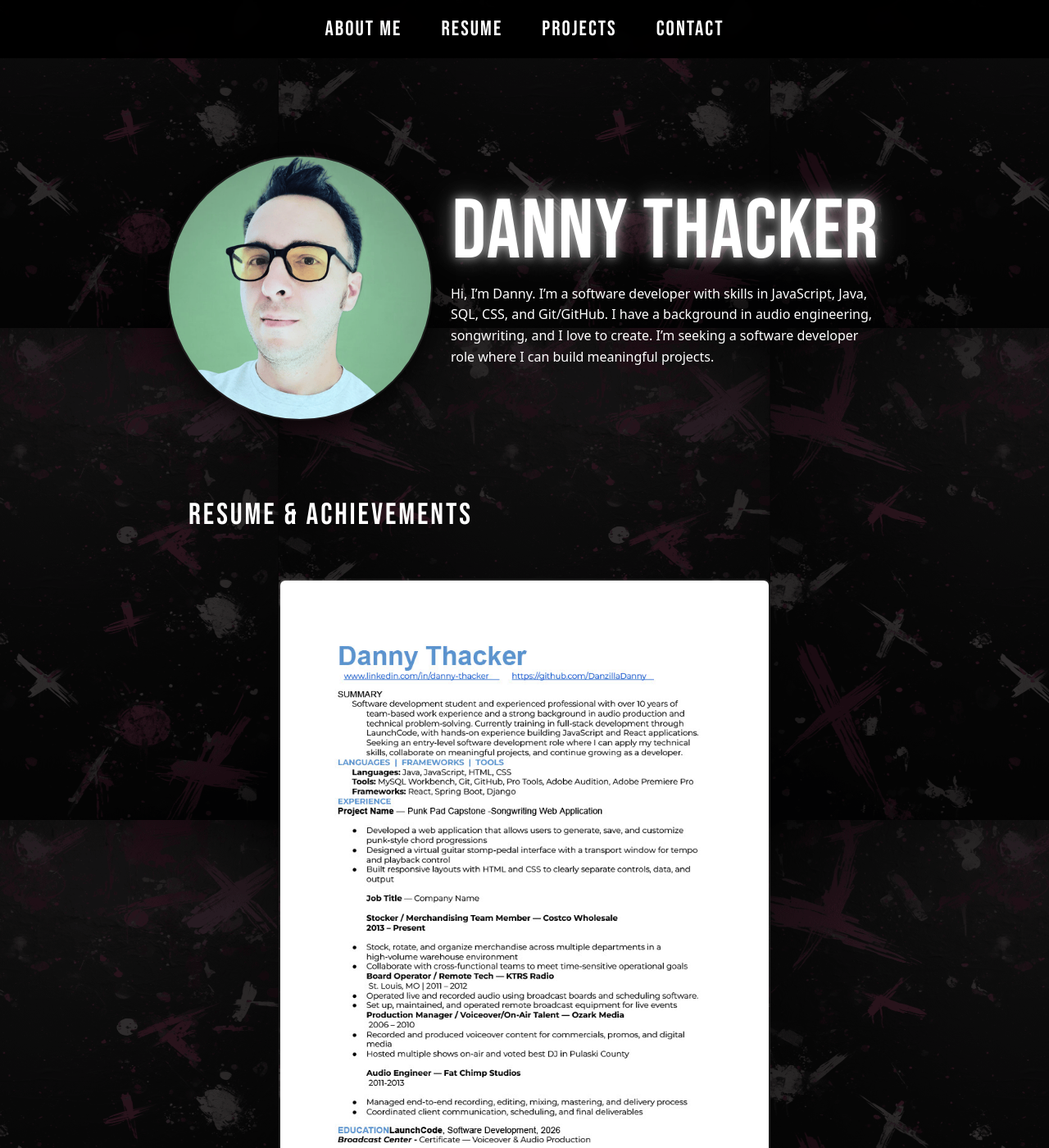
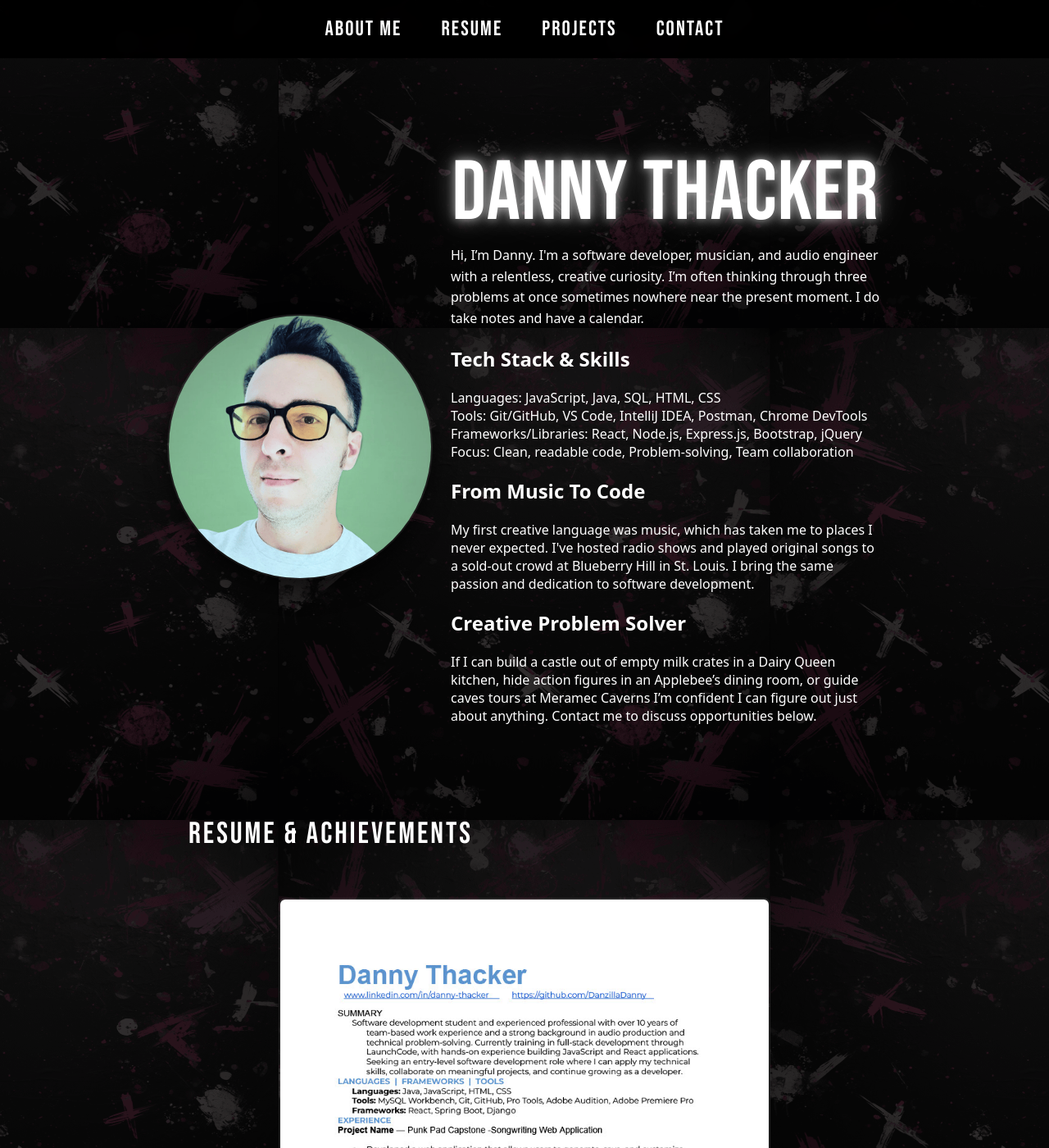
Before and after one commit to DanzillaDanny/DanzillaDanny.github.io, a Jekyll site: the page built from index.md, in a window 1280 px wide and 1400 px high. Shown: the whole window at 82% size. Built offline with Jekyll 4.4.1, drawn with Linux system fonts in a browser that asks for light colours; some of the changed text lies outside the part shown.

Commit message:
rewrote about me and punk pad section to show character

```diff
--- a/_layouts/default.html
+++ b/_layouts/default.html
@@ -32,9 +32,28 @@
      <div class="hero-text">
         <h1>DANNY THACKER</h1>
         <p>
-        Hi, I’m Danny. I’m a software developer with skills in JavaScript, Java, SQL, CSS, and Git/GitHub.
-        I have a background in audio engineering, songwriting, and I love to create.
-        I’m seeking a software developer role where I can build meaningful projects.
+Hi, I’m Danny. I'm a software developer, musician, and audio engineer with a relentless, creative curiosity.
+I’m often thinking through three problems at once sometimes nowhere near the present moment. I do take notes
+and have a calendar.
+
+<h2>Tech Stack & Skills</h2>
+
+Languages: JavaScript, Java, SQL, HTML, CSS<br/>
+Tools: Git/GitHub, VS Code, IntelliJ IDEA, Postman, Chrome DevTools<br/>
+Frameworks/Libraries: React, Node.js, Express.js, Bootstrap, jQuery<br/>
+Focus: Clean, readable code, Problem-solving, Team collaboration<br/>
+
+<h2>From Music To Code</h2>
+
+My first creative language was music, which has taken me to places I never expected. I've hosted radio shows and played
+original songs to a sold-out crowd at Blueberry Hill in St. Louis. I bring the same passion and dedication to software development.
+
+<h2>Creative Problem Solver</h2>
+
+If I can build a castle out of empty milk crates in a Dairy Queen kitchen, hide action figures in an Applebee’s dining room,
+or guide caves tours at Meramec Caverns I’m confident I can figure out just about anything. Contact me to discuss opportunities below.
+
+
         </p>
     </div>
     </section>
@@ -67,9 +86,15 @@
         </a>
 
    <p class="project-description">
-    Punk Pad is a chord generator inspired by pop-punk, emo, and punk hits. It helps songwriters and guitar
-    players of all skill levels quickly generate chord progressions commonly used in these genres, making it
-    easier to start writing songs and experiment with new ideas.
+    I grew up on Green Day; their energy struck a chord that left me obsessed with writing anthems.
+    But let’s be real: sometimes there’s, <strong>"No time for motivation."</strong> I want to express
+    those feelings without the self-loathing grind of digging through keys and chord combos just to
+    find the vibe for the lyrics I wrote.
+
+    That’s when I realized I had a mind like Rivers Cuomo from Weezer. Rivers famously uses Python
+    and algorithms to decode the DNA of the bands he loves. I built <strong>Punk Pad</strong> with that same obsession—distilling
+    the essence of Punk, Pop-Punk, and Emo into a systematic tool. It’s a chord generator that handles the method-based architecture
+    so you can focus on the angst. Turn your raw ideas into finished songs. <strong>Check it out on GitHub and start writing.</strong>
     </p>
     </section>
 
```
